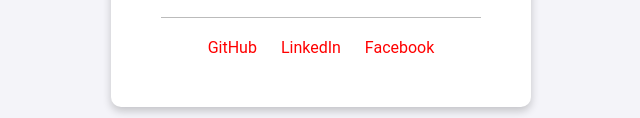
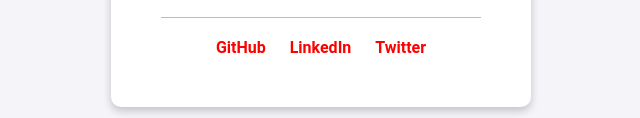
Before and after one commit to rehanuzzaman/Profile-Design, a plain HTML site: page index.html in a window 1280 px wide. Shown: the part 485-603 px from the top of the page, without its empty margins (319-959 px from the left). Drawn offline with Linux system fonts and the light colour scheme.

Commit message:
Update index.html for V2

```diff
--- a/index.html
+++ b/index.html
@@ -25,9 +25,9 @@
         </div>
 
         <div id="social">
-            <a href="github.com">GitHub</a>
-            <a href="linkedIn.com">LinkedIn</a>
-            <a href="facebook.com">Facebook</a>
+            <a href="" ><b>GitHub</b></a>
+            <a href=""><b>LinkedIn</b></a>
+            <a href=""><b>Twitter</b></a>
         </div>
     </div>
 </body>
```
